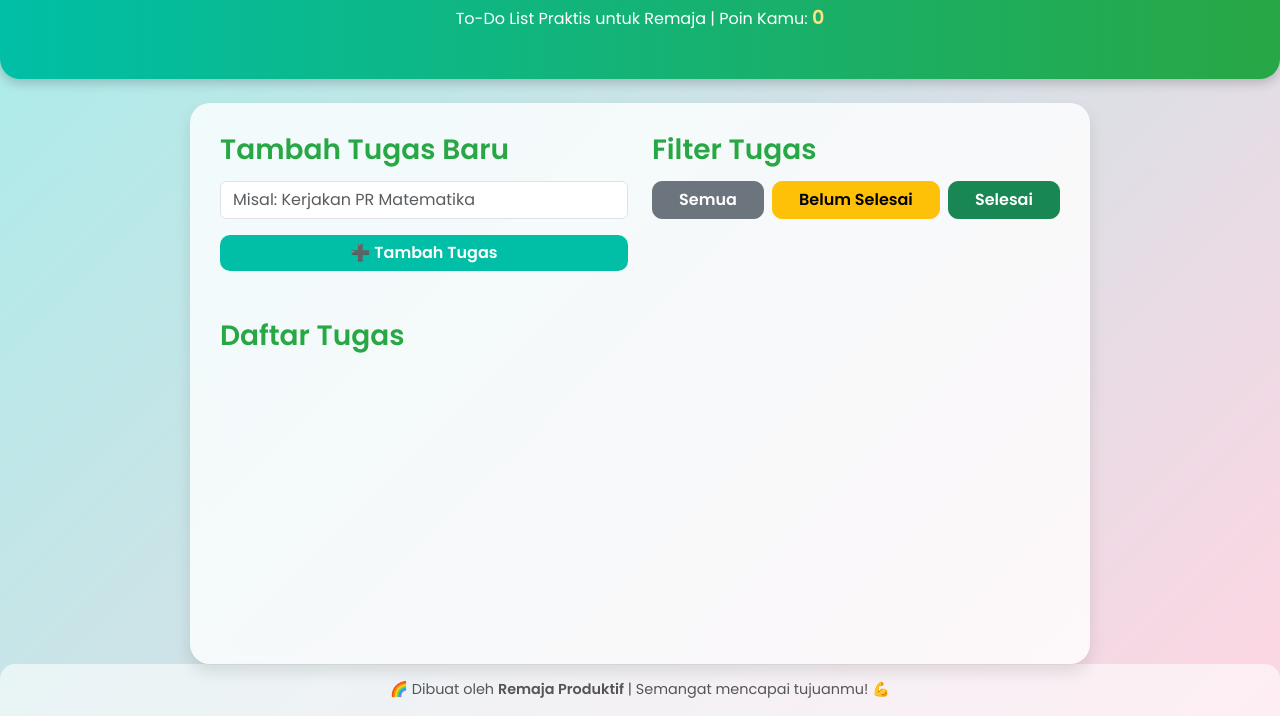
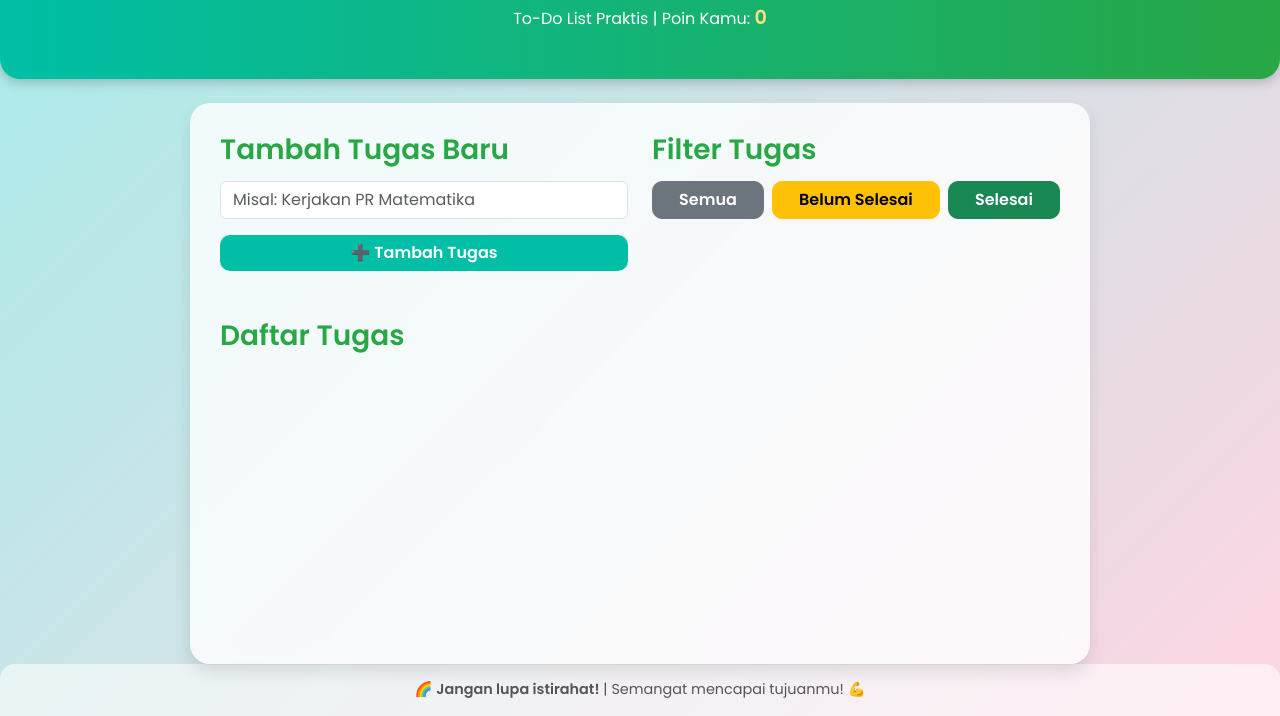
Before and after one commit to faathieem/To-do-list, a plain HTML site: page index.html in a window 1280 px wide. Shown: the part 84-800 px from the top of the page. Drawn offline with nearby package versions, Linux system fonts and the light colour scheme.

Commit message:
Update index.html

```diff
--- a/index.html
+++ b/index.html
@@ -3,7 +3,7 @@
 <head>
   <meta charset="UTF-8" />
   <meta name="viewport" content="width=device-width, initial-scale=1.0" />
-  <title>🌟 TaskMaster - To-Do List Remaja</title>
+  <title>🌟 TaskMaster - To-Do List</title>
   <link href="https://cdn.jsdelivr.net/npm/bootstrap@5.3.0/dist/css/bootstrap.min.css" rel="stylesheet">
   <link href="https://fonts.googleapis.com/css2?family=Poppins:wght@400;600&display=swap" rel="stylesheet">
 
@@ -121,7 +121,7 @@
 <body>
   <div class="header">
     <h1>🌟 TaskMaster</h1>
-    <p>To-Do List Praktis untuk Remaja | Poin Kamu: <span id="totalPoints" class="points">0</span></p>
+    <p>To-Do List Praktis | Poin Kamu: <span id="totalPoints" class="points">0</span></p>
   </div>
 
   <div class="container mt-4">
@@ -147,7 +147,7 @@
   </div>
 
   <footer>
-    🌈 Dibuat oleh <strong>Remaja Produktif</strong> | Semangat mencapai tujuanmu! 💪
+    🌈 <strong>Jangan lupa istirahat!</strong> | Semangat mencapai tujuanmu! 💪
   </footer>
 
   <script>
```
